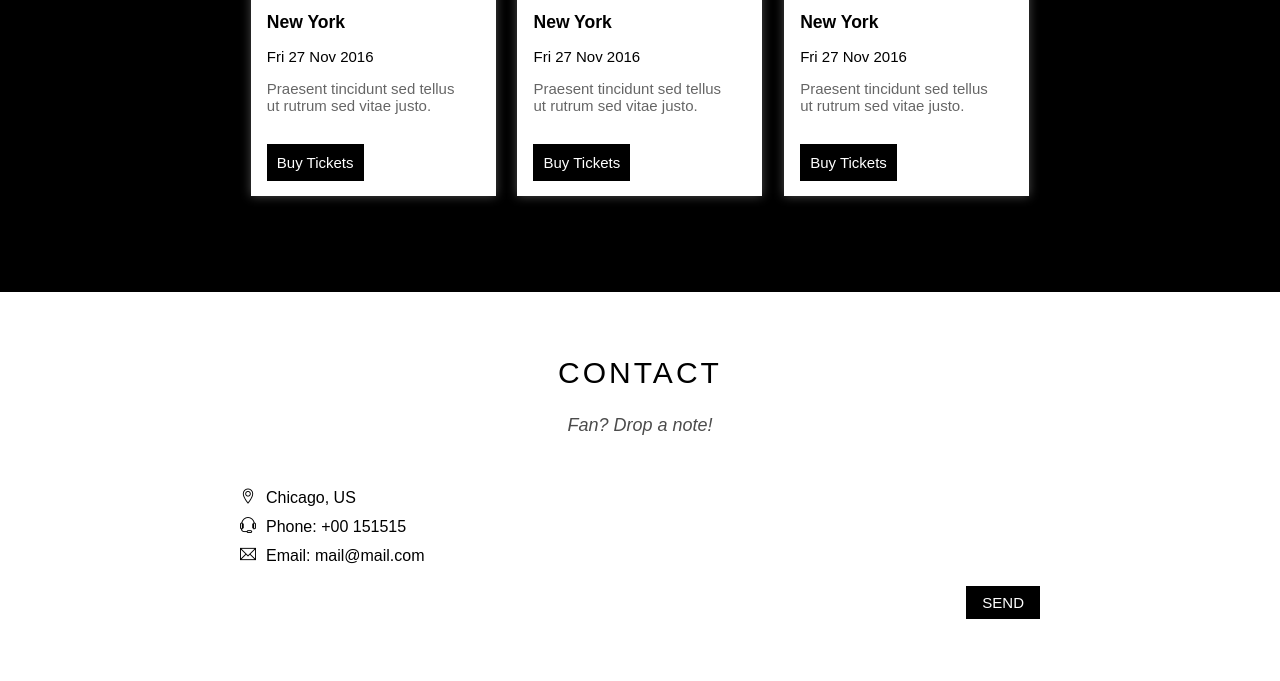
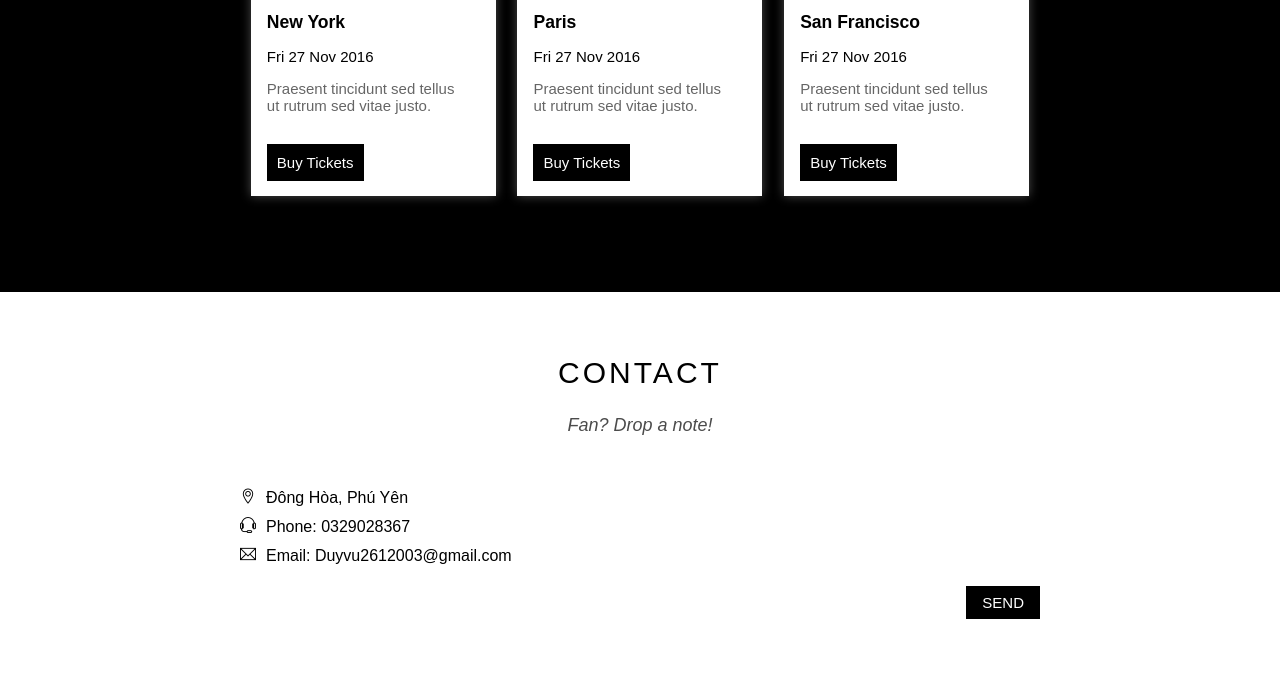
Before and after one commit to Duyvu2610/psgApp, a plain HTML site: page index.html in a window 1280 px wide. Shown: the part 1815-2496 px from the top of the page. Drawn offline with Linux system fonts and the light colour scheme.

Commit message:
upload img

```diff
--- a/index.html
+++ b/index.html
@@ -116,9 +116,9 @@
                 </div>
               </div>
               <div class="place-item">
-                <img src="./assets/img/newyork.jpg" alt="" class="place-img" />
+                <img src="./assets/img/paris.jpg" alt="" class="place-img" />
                 <div class="place-body">
-                  <h3 class="place-heading">New York</h3>
+                  <h3 class="place-heading">Paris</h3>
                   <p class="place-time">Fri 27 Nov 2016</p>
                   <p class="place-des">
                     Praesent tincidunt sed tellus ut rutrum sed vitae justo.
@@ -127,9 +127,9 @@
                 </div>
               </div>
               <div class="place-item">
-                <img src="./assets/img/newyork.jpg" alt="" class="place-img" />
+                <img src="./assets/img/sanfran.jpg" alt="" class="place-img" />
                 <div class="place-body">
-                  <h3 class="place-heading">New York</h3>
+                  <h3 class="place-heading">San Francisco</h3>
                   <p class="place-time">Fri 27 Nov 2016</p>
                   <p class="place-des">
                     Praesent tincidunt sed tellus ut rutrum sed vitae justo.
@@ -146,9 +146,9 @@
           <div class="contact">
             <div class="infor">
               <div class="my-infor">
-                <p><i class="ti-location-pin"></i>Chicago, US</p>
-                <p><i class="ti-headphone-alt"></i>Phone: +00 151515</p>
-                <p><i class="ti-email"></i>Email: mail@mail.com</p>
+                <p><i class="ti-location-pin"></i>Đông Hòa, Phú Yên</p>
+                <p><i class="ti-headphone-alt"></i>Phone: 0329028367</p>
+                <p><i class="ti-email"></i>Email: Duyvu2612003@gmail.com</p>
               </div>
               <div class="user-infor"></div>
             </div>
```
